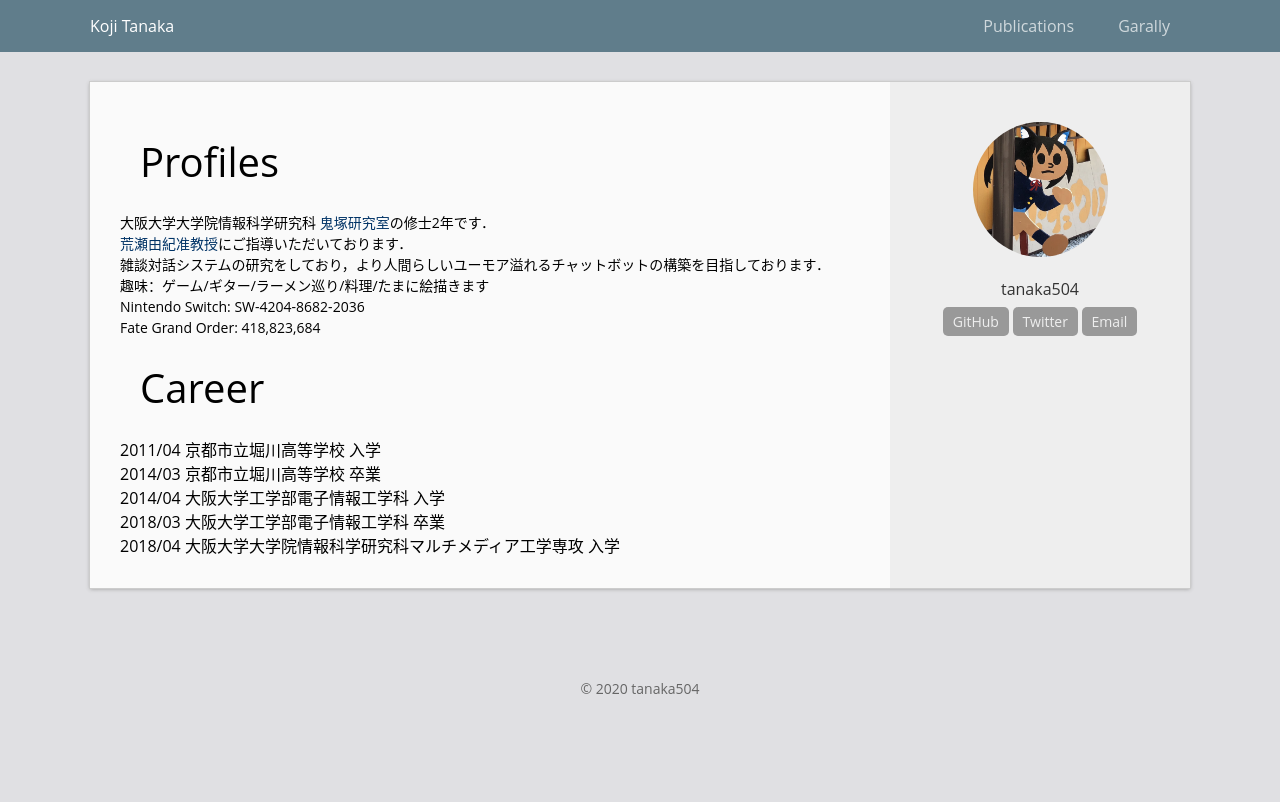
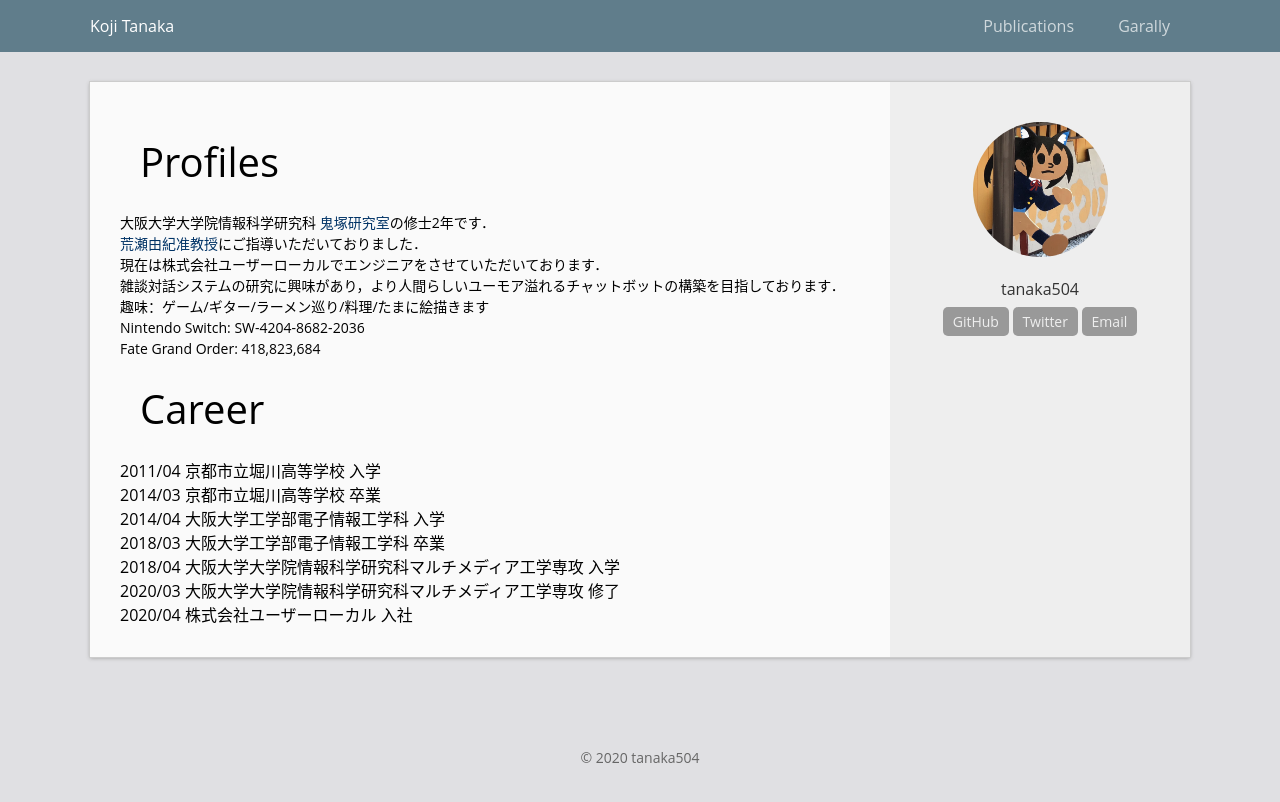
Before and after one commit to tanaka504/tanaka504.github.io, a Jekyll site: the page built from index.html, in a window 1280 px wide. Shown: the top 802 px of the page. Built offline with Jekyll 4.4.1, drawn with Linux system fonts in a browser that asks for light colours; the list of posts is cut into pages by our own code.

Commit message:
update career and introduction

```diff
--- a/_data/career.json
+++ b/_data/career.json
@@ -4,4 +4,6 @@
   '2014/04 大阪大学工学部電子情報工学科 入学',
   '2018/03 大阪大学工学部電子情報工学科 卒業',
   '2018/04 大阪大学大学院情報科学研究科マルチメディア工学専攻 入学',
+  '2020/03 大阪大学大学院情報科学研究科マルチメディア工学専攻 修了',
+  '2020/04 株式会社ユーザーローカル 入社'
 ]
--- a/index.html
+++ b/index.html
@@ -6,8 +6,9 @@ layout: default
   <h1 class="page-heading">Profiles</h1>
   <div class="self-introduce">
     大阪大学大学院情報科学研究科 <a href="http://www-bigdata.ist.osaka-u.ac.jp/ja/home/">鬼塚研究室</a>の修士2年です．<br>
-    <a href="https://nlp-arase.github.io/">荒瀬由紀准教授</a>にご指導いただいております．<br>
-    雑談対話システムの研究をしており，より人間らしいユーモア溢れるチャットボットの構築を目指しております．<br>
+    <a href="https://nlp-arase.github.io/">荒瀬由紀准教授</a>にご指導いただいておりました．<br>
+    現在は株式会社ユーザーローカルでエンジニアをさせていただいております．<br>
+    雑談対話システムの研究に興味があり，より人間らしいユーモア溢れるチャットボットの構築を目指しております．<br>
     趣味：ゲーム/ギター/ラーメン巡り/料理/たまに絵描きます<br>
     Nintendo Switch: SW-4204-8682-2036<br>
     Fate Grand Order: 418,823,684<br>
```
